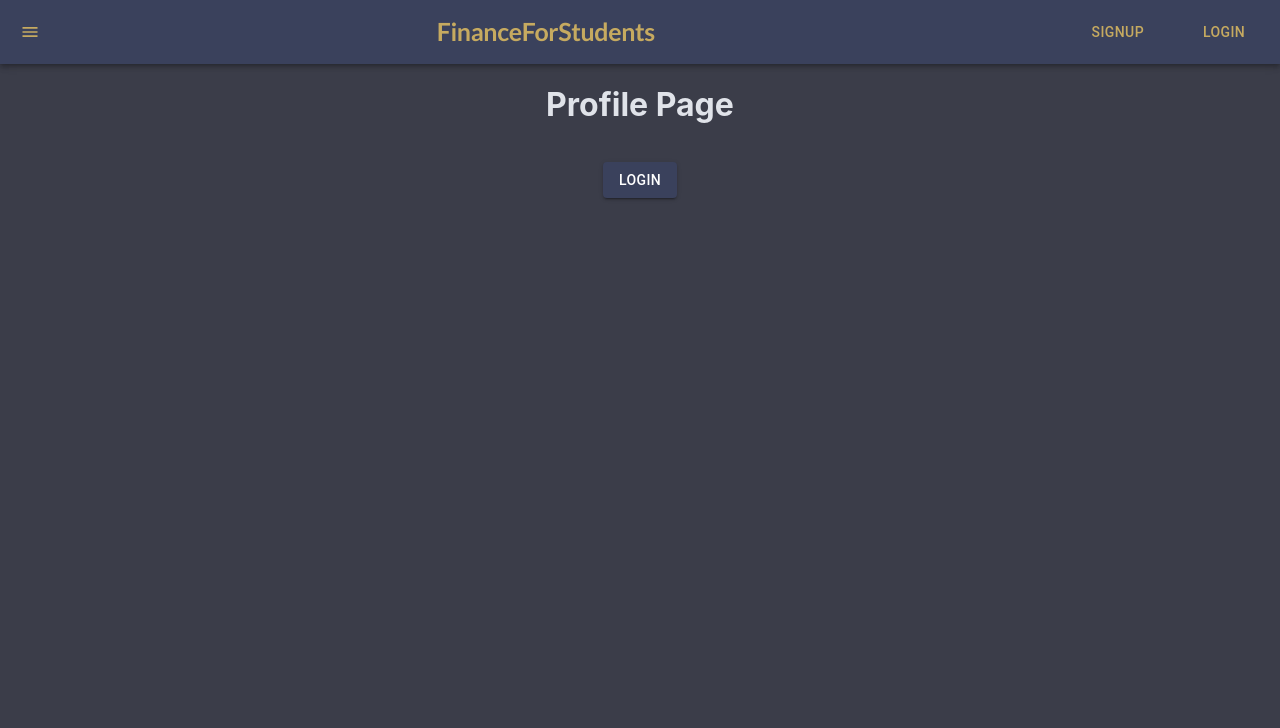
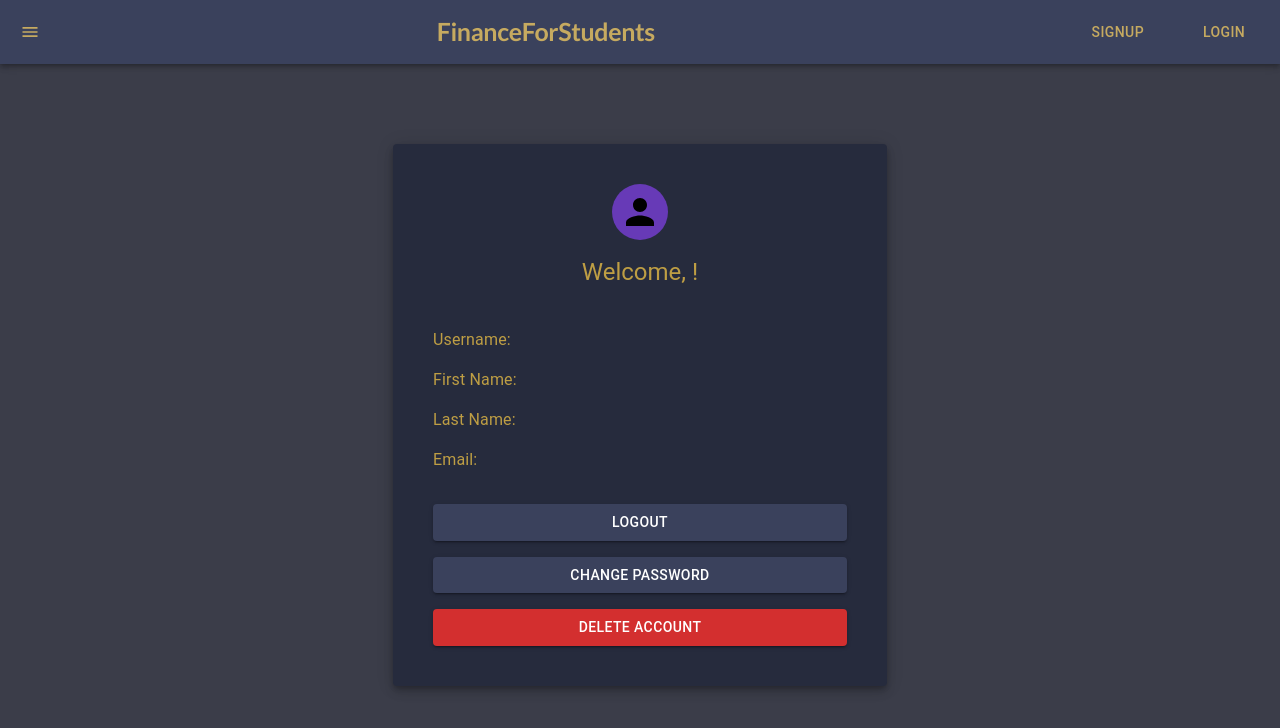
Before and after one commit to joltzen/FinanceForStudents, a React (Create React App) app in the folder client/: page /profile in a window 1280 px wide. Shown: the top 728 px of the page. Built offline with nearby package versions, Linux system fonts and the light colour scheme.

Commit message:
Profilpage angepasst

```diff
--- a/client/src/hooks/getData.js
+++ b/client/src/hooks/getData.js
@@ -1,7 +1,7 @@
 import axiosInstance from "../config/axios";
 
 const getTransactions = async (filterMonth, filterYear, userId) => {
-  const response = await axiosInstance.get("/getUserTransactions", {
+  const response = await axiosInstance.get("/getTransactions", {
     params: {
       month: filterMonth,
       year: filterYear,
--- a/client/src/hooks/useFetchData.js
+++ b/client/src/hooks/useFetchData.js
@@ -11,8 +11,8 @@ export const useFetchData = (user, isAnnualView, filterMonth, filterYear) => {
   useEffect(() => {
     const fetchTransactionsAndSettings = async () => {
       const endpointTransactions = isAnnualView
-        ? "/getUserTransactionsAnnual"
-        : "/getUserTransactions";
+        ? "/getTransactionsAnnual"
+        : "/getTransactions";
       const endpointSettings = isAnnualView
         ? "/getSettingsAnnual"
         : "/getSettings";
--- a/client/src/pages/About/about.js
+++ b/client/src/pages/About/about.js
@@ -7,7 +7,7 @@ function AboutPage() {
   const { user, logout } = useAuth();
   useEffect(() => {
     axiosInstance
-      .get("/getData")
+      .get("/getUserData")
       .then((response) => {
         setResponse(response.data);
       })
--- a/client/src/pages/Finance/finance.js
+++ b/client/src/pages/Finance/finance.js
@@ -45,7 +45,6 @@ function FinancePage() {
   const [transactions, setTransactions] = useState([]);
   const [categories, setCategories] = useState([]);
 
-  const [error, setError] = useState("");
   const { user } = useAuth();
 
   const [openDialog, setOpenDialog] = useState(false);
@@ -80,7 +79,6 @@ function FinancePage() {
 
   const handleSubmit = async (event) => {
     event.preventDefault();
-    setError("");
     try {
       const response = await axiosInstance.post("/addTransaction", {
         date,
@@ -101,9 +99,6 @@ function FinancePage() {
       setCategory(category);
     } catch (error) {
       console.error("Transaction failed:", error);
-      setError(
-        error.response?.data?.message || "Failed transaction. Please try again."
-      );
     }
   };
 
--- a/client/src/pages/Finance/overview.js
+++ b/client/src/pages/Finance/overview.js
@@ -1,4 +1,4 @@
-import React, { useEffect, useState } from "react";
+import React, { useCallback, useEffect, useState } from "react";
 import axiosInstance from "../../config/axios";
 import { useAuth } from "../../core/auth/auth";
 import {
@@ -19,20 +19,16 @@ import {
   Dialog,
   DialogTitle,
   DialogContent,
-  TextField,
   DialogActions,
   Button,
 } from "@mui/material";
 import StyledTableCell from "../../components/tablecell";
 import DeleteIcon from "@mui/icons-material/Delete";
 import EditIcon from "@mui/icons-material/Edit";
-import { styled } from "@mui/system";
 import TextComp from "../../components/TextComp";
 import SelectComp from "../../components/SelectComp";
 
 function FinanceOverview() {
-  const today = new Date().toISOString().split("T")[0];
-
   const [filterMonth, setFilterMonth] = useState(new Date().getMonth() + 1);
   const [filterYear, setFilterYear] = useState(new Date().getFullYear());
   const [transactions, setTransactions] = useState([]);
@@ -66,9 +62,9 @@ function FinanceOverview() {
     return new Date(dateString).toLocaleDateString("de-DE", options);
   }
 
-  const fetchTransactions = async () => {
+  const fetchTransactions = useCallback(async () => {
     try {
-      const response = await axiosInstance.get("/getUserTransactions", {
+      const response = await axiosInstance.get("/getTransactions", {
         params: {
           month: filterMonth,
           year: filterYear,
@@ -114,7 +110,7 @@ function FinanceOverview() {
     } catch (error) {
       console.error("Error fetching transactions:", error);
     }
-  };
+  });
   function calculateAdjustedTotalSum() {
     let adjustedTotal = totalSum;
 
@@ -179,7 +175,15 @@ function FinanceOverview() {
 
     fetchGoals();
     calculateAdjustedTotalSum();
-  }, [filterMonth, filterYear, totalSum, user.id, savingGoal]);
+  }, [
+    filterMonth,
+    filterYear,
+    totalSum,
+    user.id,
+    savingGoal,
+    calculateAdjustedTotalSum,
+    fetchTransactions,
+  ]);
 
   const [editTransaction, setEditTransaction] = useState(null);
 
--- a/client/src/pages/Login/login.js
+++ b/client/src/pages/Login/login.js
@@ -33,6 +33,7 @@ function LoginPage() {
         username: response.data.username,
         firstname: response.data.firstname,
         surname: response.data.surname,
+        email: response.data.email,
       });
       console.log("Login successful:", response.data);
       navigate("/dashboard");
--- a/client/src/pages/Profile/profile.js
+++ b/client/src/pages/Profile/profile.js
@@ -9,6 +9,10 @@ import DialogTitle from "@mui/material/DialogTitle";
 import { useNavigate } from "react-router-dom";
 import Page from "../../components/page";
 import axiosInstance from "../../config/axios";
+import CardComp from "../../components/CardComp";
+import { Typography, Avatar, Box, Grid } from "@mui/material";
+import { deepPurple } from "@mui/material/colors";
+
 function ProfilePage() {
   const { user, logout, updatePassword, deleteAccount } = useAuth();
   const navigate = useNavigate();
@@ -57,66 +61,67 @@ function ProfilePage() {
 
   return (
     <Page>
-      <h1>Profile Page</h1>
-      {user ? (
-        <>
-          <p>Welcome, {user.username}!</p>
-          <Button variant="contained" color="primary" onClick={handleLogout}>
+      <CardComp title="Profile" sx={{ mt: 10, padding: 5 }}>
+        <Box display="flex" flexDirection="column" alignItems="center">
+          <Avatar sx={{ bgcolor: deepPurple[500], width: 56, height: 56 }}>
+            {user?.username.charAt(0).toUpperCase()}
+          </Avatar>
+          <Typography variant="h5" sx={{ mt: 2 }}>
+            Welcome, {user?.firstname}!
+          </Typography>
+        </Box>
+        <Grid container spacing={2} sx={{ mt: 3 }}>
+          <Grid item xs={12}>
+            <Typography>
+              Username: <strong>{user?.username}</strong>
+            </Typography>
+          </Grid>
+          <Grid item xs={12}>
+            <Typography>
+              First Name: <strong>{user?.firstname}</strong>
+            </Typography>
+          </Grid>
+          <Grid item xs={12}>
+            <Typography>
+              Last Name: <strong>{user?.surname}</strong>
+            </Typography>
+          </Grid>
+          <Grid item xs={12}>
+            <Typography>
+              Email: <strong>{user?.email}</strong>
+            </Typography>
+          </Grid>
+        </Grid>
+        <Box mt={4}>
+          <Button
+            onClick={handleLogout}
+            fullWidth
+            variant="contained"
+            color="primary"
+          >
             Logout
           </Button>
           <Button
+            onClick={handleClickOpen}
+            fullWidth
             variant="contained"
-            color="secondary"
-            onClick={handleClickOpen}
+            sx={{ mt: 2 }}
           >
-            Passwort ändern
+            Change Password
           </Button>
           <Button
+            onClick={handleDeleteAccount}
+            fullWidth
             variant="contained"
             color="error"
-            onClick={handleDeleteAccount}
+            sx={{ mt: 2 }}
           >
-            Account löschen
+            Delete Account
           </Button>
-          <Dialog open={open} onClose={handleClose}>
-            <DialogTitle>Passwort ändern</DialogTitle>
-            <DialogContent>
-              <TextField
-                autoFocus
-                margin="dense"
-                id="password"
-                label="New Password"
-                type="password"
-                fullWidth
-                variant="outlined"
-                value={password}
-                onChange={(e) => setPassword(e.target.value)}
-              />
-            </DialogContent>
-            <DialogActions>
-              <Button onClick={handleClose} color="primary">
-                Cancel
-              </Button>
-              <Button onClick={handleChangePassword} color="primary">
-                Update
-              </Button>
-            </DialogActions>
-          </Dialog>
-        </>
-      ) : (
-        <p>
-          <Button
-            variant="contained"
-            color="primary"
-            onClick={() => {
-              navigate("/login");
-            }}
-          >
-            Login
-          </Button>
-        </p>
-      )}
+        </Box>
+      </CardComp>
     </Page>
   );
 }
+
 export default ProfilePage;
--- a/client/src/pages/Settings/dialog.js
+++ b/client/src/pages/Settings/dialog.js
@@ -15,7 +15,6 @@ import { useAuth } from "../../core/auth/auth";
 import Circle from "@uiw/react-color-circle";
 import DeleteIcon from "@mui/icons-material/Delete";
 import TextComp from "../../components/TextComp";
-import { getCategories } from "../../hooks/getData";
 function DialogPage() {
   const [categories, setCategories] = useState([]);
   const [newCategory, setNewCategory] = useState("");
@@ -47,7 +46,7 @@ function DialogPage() {
 
   const handleAddCategory = async (event) => {
     try {
-      const response = await axiosInstance.post("/saveCategory", {
+      await axiosInstance.post("/saveCategory", {
         name: newCategory,
         user_id: user.id,
         color: categoryColor,
```
Also changed, not shown: 1 other file (tests, documents, lock files or other folders).
